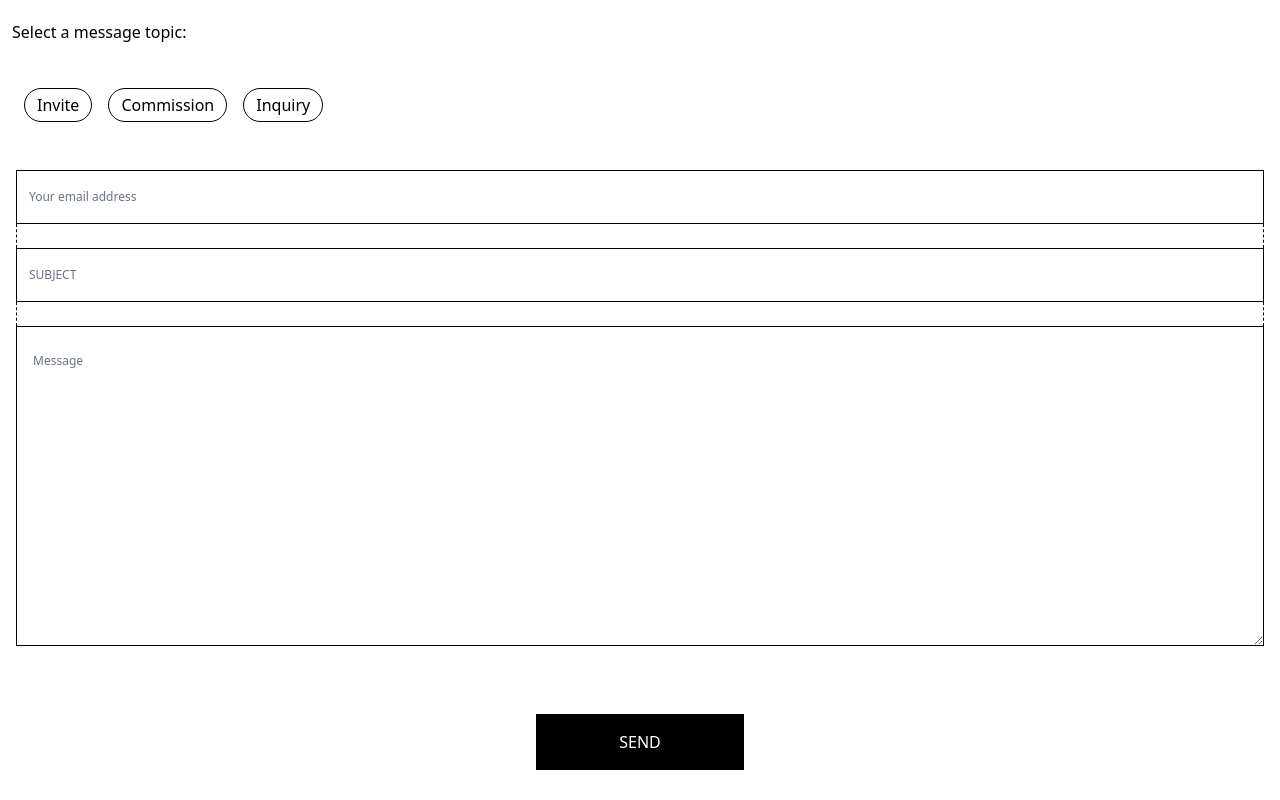
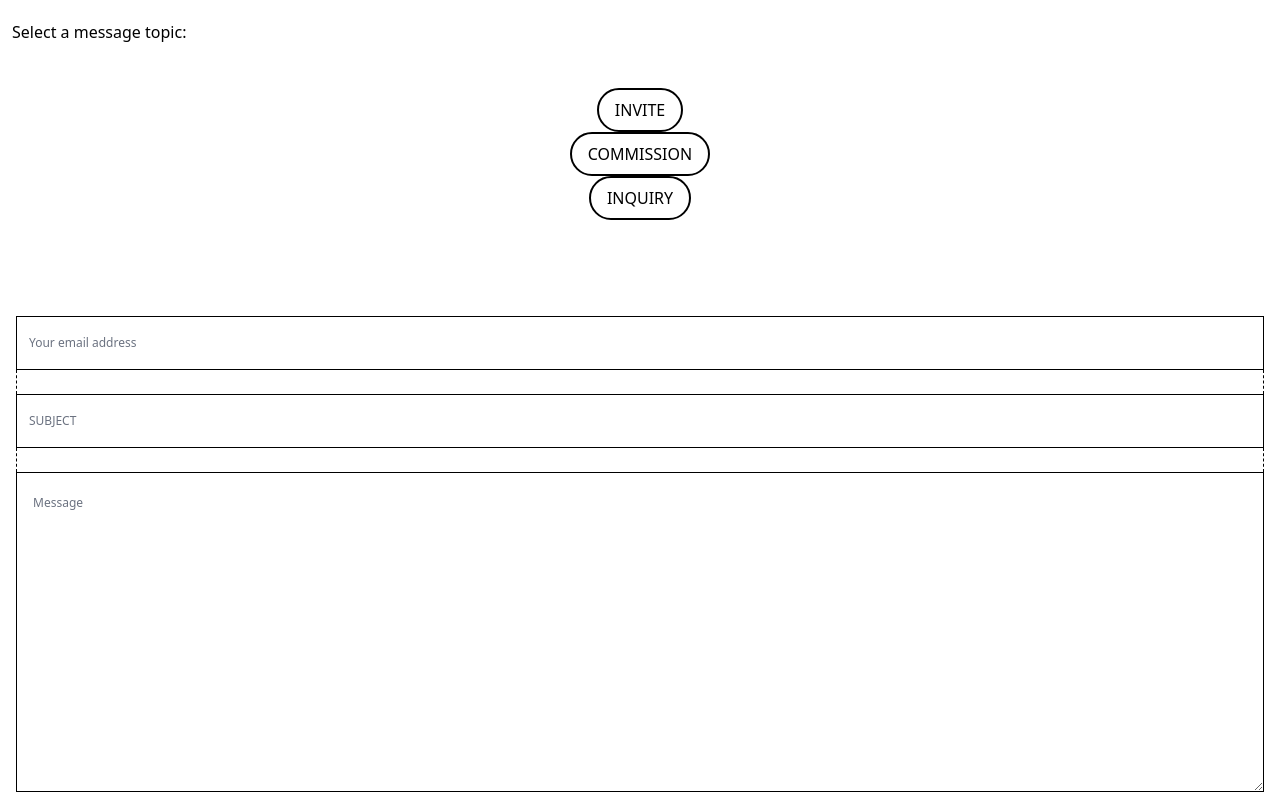
Before and after one commit to outputfield/outputfield_deprecated, a Next.js app: page /artists/1/contact in a window 1280 px wide. Shown: the top 800 px of the page. Built offline with nearby package versions, Linux system fonts and the light colour scheme; no server answers.

Commit message:
Style on tabs and topic selectors

```diff
--- a/components/Button.tsx
+++ b/components/Button.tsx
@@ -37,7 +37,10 @@ export const Button = ({
         border-black
         border-box
         uppercase
-        ${disabled && 'cursor-not-allowed bg-gray-light border border-gray-med text-gray-dark'}
+        disabled:cursor-not-allowed
+        disabled:bg-gray-light
+        disabled:border-gray-med
+        disabled:text-gray-dark
       `}
       onClick={onClick}
       id={id}
--- a/components/tabView/tabView.component.tsx
+++ b/components/tabView/tabView.component.tsx
@@ -33,7 +33,7 @@ const TabView: React.FC<Props> = ({ headers, children }) => {
                 className={
                   'px-4 py-0 mx-2 border rounded-full last:mr-0 font-bold uppercase leading-normal decoration-blue-600 decoration-2 ' +
                   (selected
-                    ? 'border-blue'
+                    ? 'border-blue text-blue'
                     : 'border-black')
                 }
               >
--- a/pages/artists/[name]/contact.tsx
+++ b/pages/artists/[name]/contact.tsx
@@ -2,7 +2,6 @@ import React, { useMemo, useState } from 'react'
 import { ErrorMessage } from '@hookform/error-message'
 import { Button } from '../../../components/Button'
 import { FieldErrors, FieldValues, SubmitErrorHandler, SubmitHandler, useForm } from 'react-hook-form'
-import { useRouter } from 'next/router'
 import { useUser } from '../../../lib/useUser'
 import { ArtistWithUserAndNominatedByAndWorkAndLinks } from '../../api/artists/[name]'
 
@@ -41,41 +40,6 @@ const TOPICS = [
     authenticated: false,
   },
 ]
-
-// export const getStaticPaths = async () => {
-//   const data = await getArtistsWithUserAndWorkAndLinks()
-//   const paths = data.map((artist) => {
-//     return {
-//       params: { name: artist.handle },
-//     }
-//   })
-//   return {
-//     paths,
-//     fallback: false,
-//   }
-// }
-
-// interface IParams extends ParsedUrlQuery {
-//   name: string
-// }
-
-// export async function getStaticProps(context: GetStaticPropsContext) {
-//   const { name } = context.params as IParams
-//   const res = await prisma.artist.findUnique({
-//     where: {
-//       handle: name,
-//     },
-//     include: {
-//       user: true
-//     },
-//   })
-//   const artistData = JSON.parse(JSON.stringify(res))
-//   return {
-//     props: {
-//       artistData,
-//     },
-//   }
-// }
 
 interface Props {
   artistData: ArtistWithUserAndNominatedByAndWorkAndLinks,
@@ -162,25 +126,51 @@ To reply, email them at ${'aaa'}
       <div className="block pt-5 px-3 pb-3">Select a message topic:</div>
       <div
         id="topicSelector"
-        className={'relative flex flex-row text-center py-8 px-4 mx-auto border-box'}>
+        className={'text-center pt-8 px-3 mx-auto border-box grid justify-items-center grid-cols-' + RELEVANT_TOPICS.length}>
         {RELEVANT_TOPICS
           .map(({ label }) => (
-            <button
-              key={label}
-              value={label}
-              className={`px-3 py-1 mx-2 border rounded-full basis-1/${RELEVANT_TOPICS.length} ${label === topic ? 'border-blue' : 'border-black'
-              }`}
-              onClick={selectTopic}>
-              {label}
-            </button>
+            <div key={label}>
+              <button
+                value={label}
+                className={`
+                uppercase
+                py-2
+                px-4
+                border-2
+                rounded-full
+                ${label === topic ? 'border-blue/80 bg-gray-light' : 'border-black'}
+              `}
+                onClick={selectTopic}>
+                {label}
+              </button>
+            </div>
           ))}
+        {RELEVANT_TOPICS.map(({ label }) => (
+          <div key={label} className={`w-0 h-8 ${label === topic && 'border border-blue'}`} />
+        ))}
       </div>
 
-      <div id="messageWrap" className="m-4" onClick={messageClick}>
+      <div id="messageWrap" className="mx-4" onClick={messageClick}>
         {Boolean(user) === false && (
           <>
             <input
-              className={'border-box rounded-none border border-solid invalid:border-red border-black w-full outline-0 placeholder:text-slate-400 disabled:text-slate-300 disabled:placeholder:text-slate-300 py-3.5 text-base focus:outline-none focus:ring-4'}
+              className={`
+                border-box
+                rounded-none
+                border
+                border-solid
+                invalid:border-red
+                border-black
+                w-full
+                outline-0
+                placeholder:text-slate-400
+                disabled:text-slate-300
+                disabled:placeholder:text-slate-300
+                py-3.5
+                text-base
+                focus:outline-none
+                focus:ring-4
+              `}
               type="text"
               placeholder="Your email address"
               id="contactSubject"
@@ -198,7 +188,23 @@ To reply, email them at ${'aaa'}
           </>
         )}
         <input
-          className={'border-box rounded-none border border-solid invalid:border-red border-black w-full outline-0 placeholder:text-slate-400 disabled:text-slate-300 disabled:placeholder:text-slate-300 px-3 py-3.5 text-base uppercase'}
+          className={`
+            border-box
+            rounded-none
+            border
+            border-solid
+            invalid:border-red
+            border-black
+            w-full
+            outline-0
+            placeholder:text-slate-400
+            disabled:text-slate-300
+            disabled:placeholder:text-slate-300
+            px-3
+            py-3.5
+            text-base
+            uppercase
+          `}
           type="text"
           placeholder="Subject"
           id="contactSubject"
@@ -210,7 +216,27 @@ To reply, email them at ${'aaa'}
         />
         <div className="h-6 border-x border-dashed border-black" />
         <textarea
-          className={'text-black border-box rounded-none border border-solid invalid:border-red-500 border-black outline-none w-full placeholder:text-slate-400 readOnly:text-slate-300 p-4 min-h-80 align-top resize-y leading-9 whitespace-normal overflow-auto text-base'}
+          className={`
+            text-black
+            border-box
+            rounded-none
+            border
+            border-solid
+            invalid:border-red-500
+            border-black
+            outline-none
+            w-full
+            placeholder:text-slate-400
+            readOnly:text-slate-300
+            p-4
+            min-h-80
+            align-top
+            resize-y
+            leading-7
+            whitespace-normal
+            overflow-auto
+            text-base
+          `}
           placeholder="Message"
           id="contactMessage"
           {...register('message', {
@@ -219,13 +245,12 @@ To reply, email them at ${'aaa'}
           })}
         />
       </div>
-      <div className="text-center text-red h-7 mb-6">
+      <div className="text-center text-red h-7 my-6">
         <ErrorMessage errors={errors} name="topic" as="p" />
         <ErrorMessage errors={errors} name="senderEmail" as="p" />
         <ErrorMessage errors={errors} name="subject" as="p" />
         <ErrorMessage errors={errors} name="message" as="p" />
       </div>
-      {/* FIXME: disabled if errors */}
       <Button type="submit" disabled={!isValid}>Send</Button>
       <button
         className="flex items-center space-x-2 my-12 mx-auto uppercase"
```
